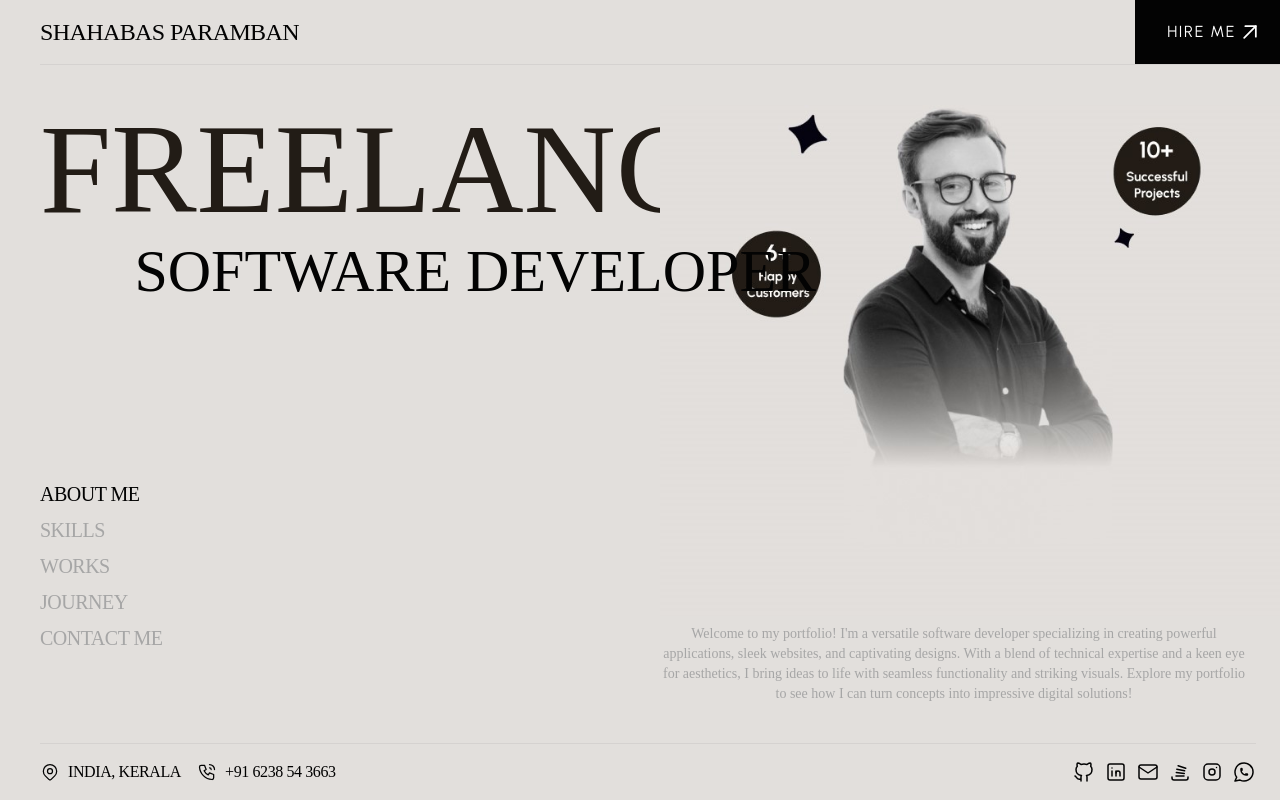
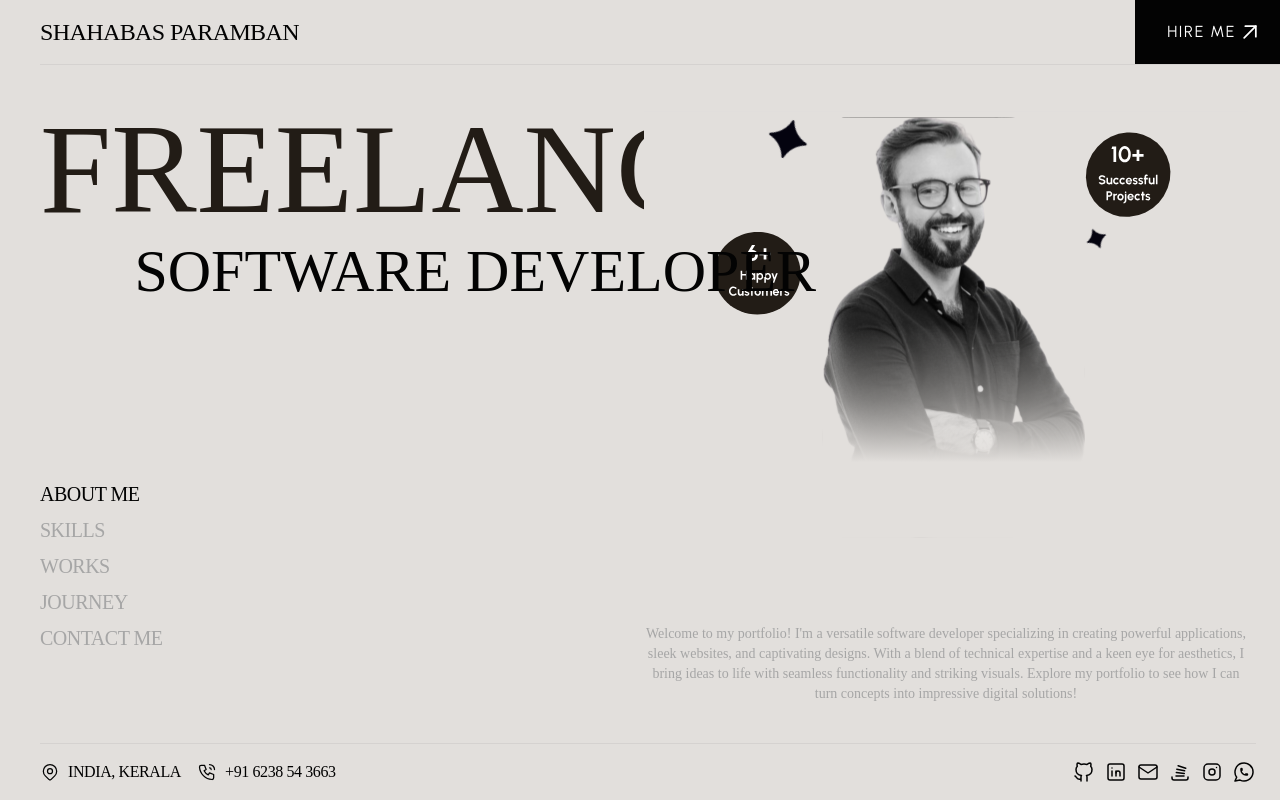
Before and after one commit to Shahabas008/Portfolio, a React (Vite) app: page /about in a window 1280 px wide. Built offline with nearby package versions, Linux system fonts and the light colour scheme; a web font is replaced by a local one.

Commit message:
AboutMe - Updates

```diff
--- a/src/components/aboutMe/AboutMe.tsx
+++ b/src/components/aboutMe/AboutMe.tsx
@@ -1,8 +1,9 @@
-import Me from "../../assets/images/me.jpg";
+import Me from "../../assets/images/me.svg";
+
 const AboutMe = () => {
   return (
     <div>
-      <div className="grid grid-cols-2 pt-10">
+      <div className="grid grid-cols-2 pt-10 pr-8">
         <div>
           <div className="text-TertiaryColor font-[GilroySemiBold] text-9xl">
             FREELANCE
@@ -14,7 +15,7 @@ const AboutMe = () => {
         {/* image */}
         <div>
           <div className="flex justify-center items-center bg-gradient-to-t from-PrimaryColor">
-            <img src={Me} alt="Image" width={"405%"} className="flex items-center justify-center " />
+            <img src={Me} alt="Image" width={"405%"} className="flex items-center justify-center" />
           </div>
           <p className="absolute bottom-[12%] text-sm text-center font-[GilroySemiBold] text-SecondaryColor pr-8">
             Welcome to my portfolio! I'm a versatile software developer specializing in creating powerful applications, sleek websites, and captivating designs. With a blend of technical expertise and a keen eye for aesthetics, I bring ideas to life with seamless functionality and striking visuals. Explore my portfolio to see how I can turn concepts into impressive digital solutions!
```
Also changed, not shown: src/assets/images/me.jpg (deleted), src/assets/images/me.svg (added).
